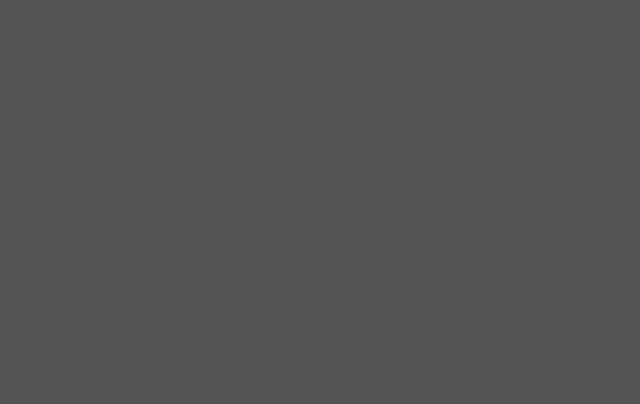
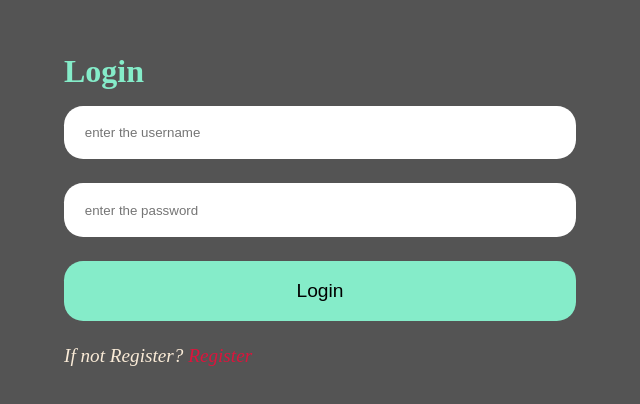
Before and after one commit to workzahidraza/New-folder, a React (Vite) app in the folder forntEnd/: page /login in a window 1280 px wide. Shown: the part 190-594 px from the top of the page, without its empty margins (0-640 px from the left). Built offline with nearby package versions, Linux system fonts and the light colour scheme.

Commit message:
fix: correct import path for createBrowserRouter, fix AuthProvider prop name, and update API base URL

```diff
--- a/forntEnd/src/app.routes.jsx
+++ b/forntEnd/src/app.routes.jsx
@@ -1,4 +1,4 @@
-import { createBrowserRouter } from "react-router";
+import { createBrowserRouter } from "react-router-dom";
 import Login from "./features/auth/pages/Login";
 import Register from "./features/auth/pages/Register";
 import Home from "./features/home/Home";
--- a/forntEnd/src/features/auth/auth.context.jsx
+++ b/forntEnd/src/features/auth/auth.context.jsx
@@ -2,13 +2,13 @@ import { createContext, useState } from "react";
 
 export const Authcontext = createContext();
 
-export const AuthProvider = ({ childrens }) => {
+export const AuthProvider = ({ children }) => {
   const [user, setUser] = useState("");
   const [loading, setLoading] = useState(false);
 
   return (
     <Authcontext.Provider value={{ user, setUser, loading, setLoading }}>
-      {childrens}
+      {children}
     </Authcontext.Provider>
   );
 };
--- a/forntEnd/src/features/auth/pages/Login.jsx
+++ b/forntEnd/src/features/auth/pages/Login.jsx
@@ -1,12 +1,28 @@
-import React from "react";
+import React, { useState } from "react";
 import "../styles/form.scss";
 import { Link } from "react-router-dom";
 import Register from "./Register";
+import { useAuth } from "../hooks/useAuth";
+import { useNavigate } from "react-router-dom";
 
 const Login = () => {
-  const submitHandler = (e) => {
+  const { user, loading, handleLogin } = useAuth();
+  const [username, setUsername] = useState("");
+  const [password, setPassword] = useState("");
+
+  const navigate = useNavigate();
+  const submitHandler = async (e) => {
     e.preventDefault();
+    await handleLogin(username, password);
+    navigate("/");
   };
+  if (loading) {
+    return (
+      <main>
+        <h1>Loading.....</h1>
+      </main>
+    );
+  }
   return (
     <>
       <main>
@@ -15,12 +31,18 @@ const Login = () => {
           <form onSubmit={submitHandler} id="form">
             <input
               type="text"
+              onInput={(e) => {
+                setUsername(e.target.value);
+              }}
               name="username"
               id="username"
               placeholder="enter the username"
             />
             <input
               type="password"
+              onInput={(e) => {
+                setPassword(e.target.value);
+              }}
               name="password"
               id="password"
               placeholder="enter the password"
--- a/forntEnd/src/features/auth/services/auth.api.js
+++ b/forntEnd/src/features/auth/services/auth.api.js
@@ -1,26 +1,26 @@
 import axios from "axios";
 
 const api=axios.create({
-    baseURL="http://localhost/api/auth",
+    baseURL:"http://localhost:3000/api/auth",
     withCredentials: true
 })
 
 // /register
 
-export async function register(userName,userEmail,userPassword) {
-    const response=await api.post("/register",{
+export async function register(userName,userEmail,password) {
+    const response=await axios.post("http://localhost:3000/api/auth/login",{
         userName,
         userEmail,
-        userPassword
+        password
     })
     return response.data
 }
 
 // /login
-export async function login(userName,userPassword) {
+export async function login(userName,password) {
     const response=await api.post('/login',{
         userName,
-        userPassword
+        password
     })
     return response.data;
 }
```
